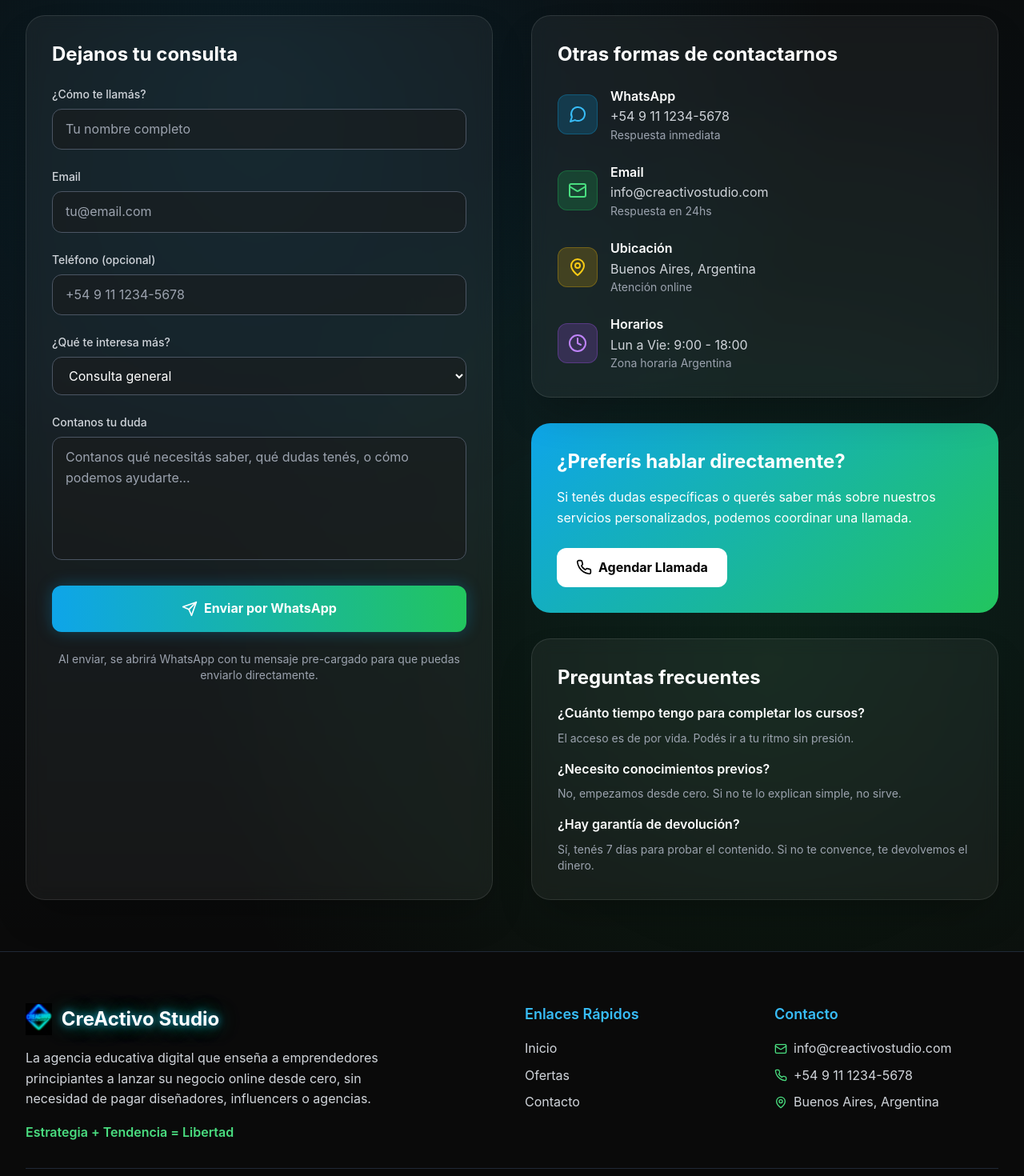
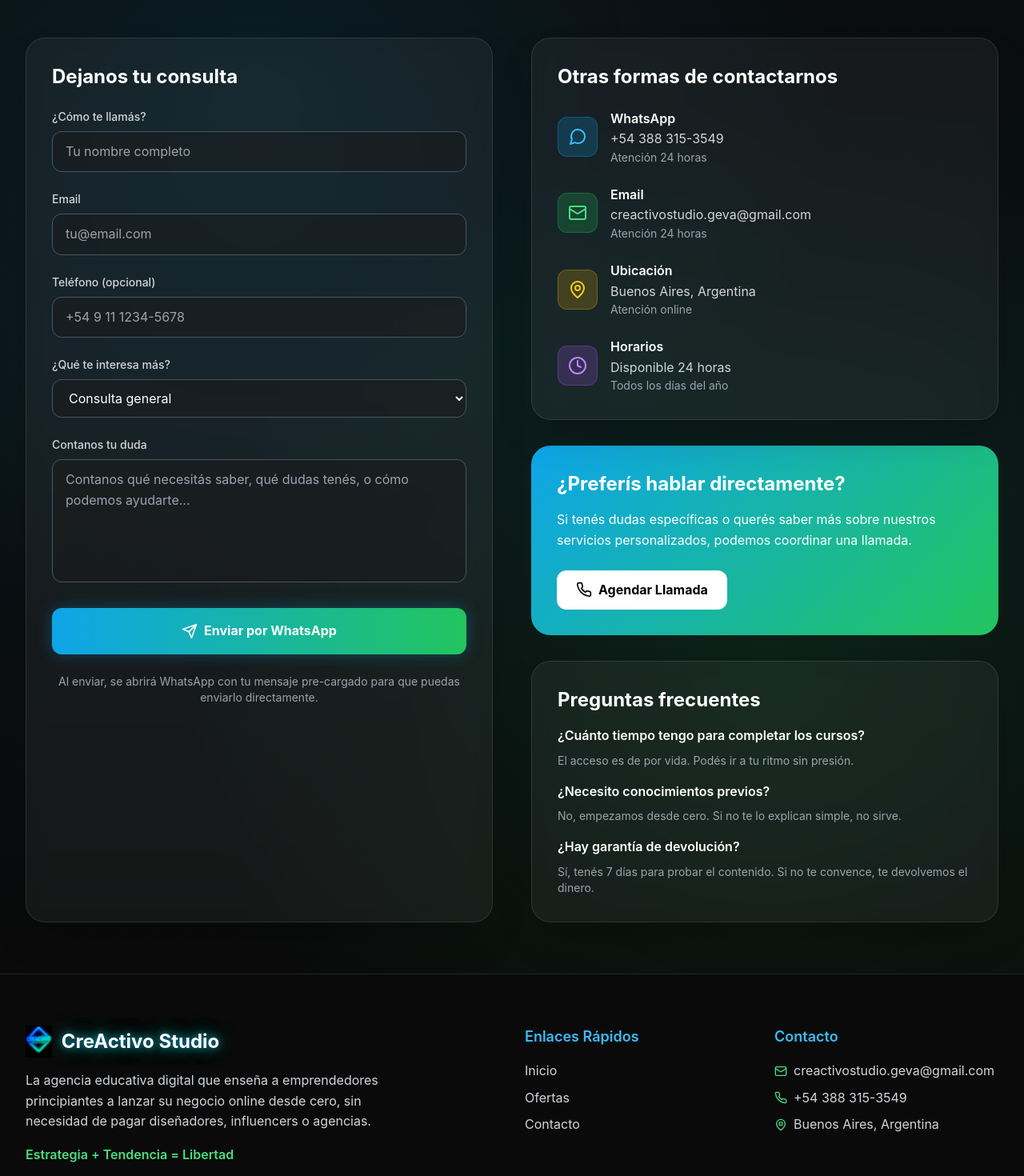
Before and after one commit to CEGJujuy/CreActivos, a React (Vite) app: page /contacto in a window 1280 px wide. Shown: the part 340-1810 px from the top of the page at 80% size. Built offline with nearby package versions, Linux system fonts and the light colour scheme.

Commit message:
Update contact information throughout the website

```diff
--- a/src/components/Footer.tsx
+++ b/src/components/Footer.tsx
@@ -66,11 +66,11 @@ const Footer = () => {
             <ul className="space-y-2">
               <li className="flex items-center space-x-2">
                 <Mail className="h-4 w-4 text-secondary-400" />
-                <span className="text-gray-300">info@creactivostudio.com</span>
+                <span className="text-gray-300">creactivostudio.geva@gmail.com</span>
               </li>
               <li className="flex items-center space-x-2">
                 <Phone className="h-4 w-4 text-secondary-400" />
-                <span className="text-gray-300">+54 9 11 1234-5678</span>
+                <span className="text-gray-300">+54 388 315-3549</span>
               </li>
               <li className="flex items-center space-x-2">
                 <MapPin className="h-4 w-4 text-secondary-400" />
--- a/src/pages/ContactPage.tsx
+++ b/src/pages/ContactPage.tsx
@@ -15,7 +15,7 @@ const ContactPage = () => {
     e.preventDefault()
 
     // Crear el mensaje para WhatsApp
-    const whatsappMessage = `Hola! Soy ${formData.name}
+    const whatsappMessage = `¡Hola CreActivo Studio! Soy ${formData.name}
 
 📧 Email: ${formData.email}
 📱 Teléfono: ${formData.phone}
@@ -26,7 +26,7 @@ ${formData.message}
 
 Enviado desde CreActivo Studio`
 
-    const whatsappUrl = `https://wa.me/5491123456789?text=${encodeURIComponent(whatsappMessage)}`
+    const whatsappUrl = `https://wa.me/543883153549?text=${encodeURIComponent(whatsappMessage)}`
 
     // Abrir WhatsApp
     window.open(whatsappUrl, '_blank')
@@ -60,7 +60,7 @@ Enviado desde CreActivo Studio`
           </p>
           <div className="flex flex-col sm:flex-row gap-4 justify-center">
             <a
-              href="https://wa.me/5491123456789"
+              href="https://wa.me/543883153549"
               target="_blank"
               rel="noopener noreferrer"
               className="btn-primary inline-flex items-center justify-center space-x-2"
@@ -91,7 +91,7 @@ Enviado desde CreActivo Studio`
             </h1>
             <p className="text-xl text-gray-300 max-w-3xl mx-auto">
               Perfecto, estamos acá para ayudarte. Contanos qué necesitás y te respondemos
-              al toque con toda la info que necesites.
+              Si no se abrió WhatsApp automáticamente, podés contactarnos directamente al +54 388 315-3549
             </p>
           </div>
 
@@ -211,8 +211,8 @@ Enviado desde CreActivo Studio`
                     </div>
                     <div>
                       <h4 className="font-semibold text-white">WhatsApp</h4>
-                      <p className="text-gray-300">+54 9 11 1234-5678</p>
-                      <p className="text-sm text-gray-400">Respuesta inmediata</p>
+                      <p className="text-gray-300">+54 388 315-3549</p>
+                      <p className="text-sm text-gray-400">Atención 24 horas</p>
                     </div>
                   </div>
 
@@ -222,8 +222,8 @@ Enviado desde CreActivo Studio`
                     </div>
                     <div>
                       <h4 className="font-semibold text-white">Email</h4>
-                      <p className="text-gray-300">info@creactivostudio.com</p>
-                      <p className="text-sm text-gray-400">Respuesta en 24hs</p>
+                      <p className="text-gray-300">creactivostudio.geva@gmail.com</p>
+                      <p className="text-sm text-gray-400">Atención 24 horas</p>
                     </div>
                   </div>
 
@@ -244,8 +244,8 @@ Enviado desde CreActivo Studio`
                     </div>
                     <div>
                       <h4 className="font-semibold text-white">Horarios</h4>
-                      <p className="text-gray-300">Lun a Vie: 9:00 - 18:00</p>
-                      <p className="text-sm text-gray-400">Zona horaria Argentina</p>
+                      <p className="text-gray-300">Disponible 24 horas</p>
+                      <p className="text-sm text-gray-400">Todos los días del año</p>
                     </div>
                   </div>
                 </div>
--- a/src/pages/SalesPage.tsx
+++ b/src/pages/SalesPage.tsx
@@ -254,7 +254,7 @@ const SalesPage = () => {
               ¿Te interesa algún servicio adicional? Contactanos para más información.
             </p>
             <a
-              href="mailto:info@creactivostudio.com"
+              href="mailto:creactivostudio.geva@gmail.com"
               className="btn-primary inline-flex items-center space-x-2"
             >
               <span>Consultar Servicios</span>
```
